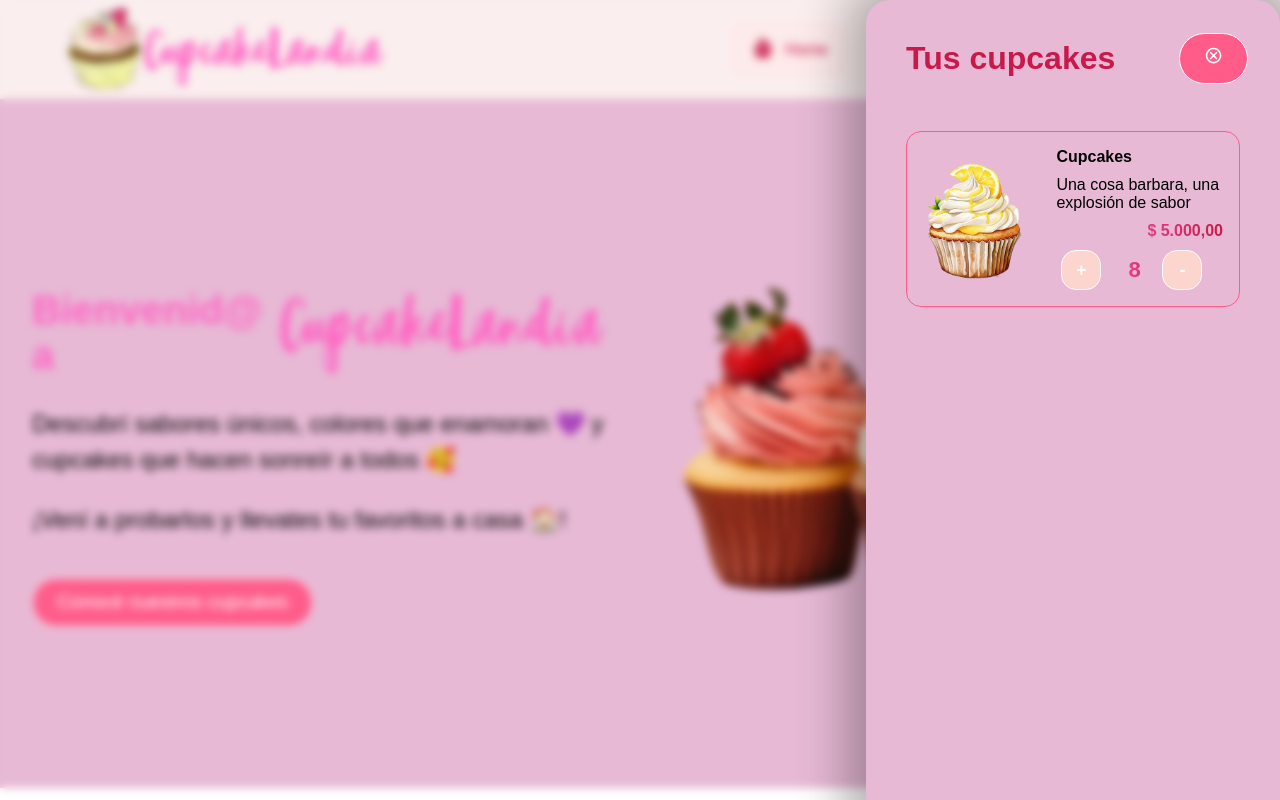
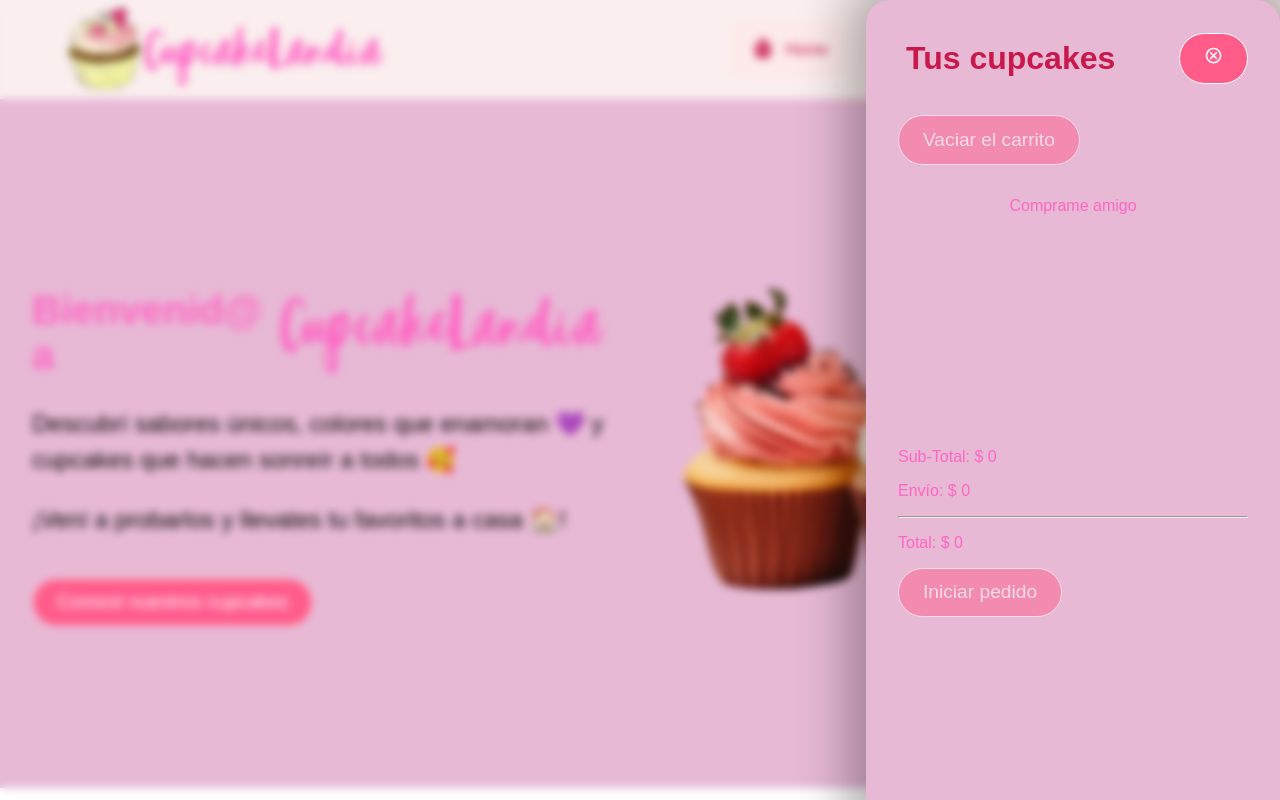
Before and after one commit to CeciliaBPerdomo/Proyecto-Integrador-React-Cupcakes, a React (Vite) app: page / in a window 1280 px wide. Both pictures are taken after a click on the element "Tu carrito". Shown: the top 800 px of the page. Built offline with nearby package versions, Linux system fonts and the light colour scheme.

Commit message:
Carrito de compras

```diff
--- a/package.json
+++ b/package.json
@@ -11,6 +11,7 @@
   },
   "dependencies": {
     "@reduxjs/toolkit": "^2.8.2",
+    "formik": "^2.4.6",
     "framer-motion": "^12.23.12",
     "react": "^19.1.0",
     "react-dom": "^19.1.0",
@@ -18,7 +19,8 @@
     "react-redux": "^9.2.0",
     "react-router-dom": "^7.7.1",
     "redux-persist": "^6.0.0",
-    "styled-components": "^6.1.19"
+    "styled-components": "^6.1.19",
+    "yup": "^1.7.0"
   },
   "devDependencies": {
     "@eslint/js": "^9.29.0",
--- a/src/components/Navbar/Carrito/CarritoCompras.jsx
+++ b/src/components/Navbar/Carrito/CarritoCompras.jsx
@@ -17,11 +17,17 @@ import { IoMdCloseCircleOutline } from "react-icons/io";
 // Card de cupcakes
 import CupackeCard from "./CupackeCard"
 import { useDispatch, useSelector } from 'react-redux';
-import { toggleCarrito } from '../../../redux/carrito/carritoSlice';
+import { toggleCarrito, vaciarCarrito } from '../../../redux/carrito/carritoSlice';
 
 const CarritoCompras = () => {
+    const dispatch = useDispatch()
+
     const invisible = useSelector(state => state.carrito.hidden)
-    const dispatch = useDispatch()
+    const { itemsCarrito, envio } = useSelector((state) => state.carrito)
+
+    const precio = itemsCarrito.reduce((acc, item) => {
+        return (acc += (item.precio * item.cantidad))
+    }, 0)
 
     return (
         <div>
@@ -53,13 +59,42 @@ const CarritoCompras = () => {
                         </ContenedorHeaderStyled>
 
                         <ContenedorPrincipalStyled>
+                            {/* Vaciar el carrito */}
+                            <Button
+                                onClick={() => dispatch(vaciarCarrito())}
+                                disabled={!itemsCarrito.length}
+                            >
+                                Vaciar el carrito
+                            </Button>
                             <CupcakeStyled>
-                                <CupackeCard />
+                                {/* Productos que hay en el carrito */}
+                                {itemsCarrito?.length ? (
+                                    itemsCarrito.map((cupcake) => {
+                                        return (
+                                            <CupackeCard
+                                            key={cupcake.id}
+                                            {...cupcake}
+                                            />
+                                        )
+                                    })
+                                ) :
+                                    (
+                                        <p> Comprame amigo</p>
+                                    )
+                                }
                             </CupcakeStyled>
+
+                            <p>Sub-Total: $ {precio}</p>
+                            <p>Envío: $ {envio}</p>
+                            <hr />
+                            <p>Total: $ {precio + envio}</p>
+                            <Button
+                                disabled={!itemsCarrito.length}
+                            >Iniciar pedido
+                            </Button>
                         </ContenedorPrincipalStyled>
                     </ContainerStyled>
                 )}
-
             </AnimatePresence>
         </div>
     )
--- a/src/components/Navbar/Carrito/CarrritoComprasStyled.js
+++ b/src/components/Navbar/Carrito/CarrritoComprasStyled.js
@@ -7,7 +7,7 @@ export const CarritoStyled = styled(motion.div)`
     left: 0;
     z-index: 9;
     width: calc(100vw - 350px);
-    height: 100vh;
+    height: 100%;
 
     ${({ oculto }) => !oculto && css`backdrop-filter: blur(4px);`}
 `;
@@ -24,7 +24,7 @@ export const ContainerStyled = styled(motion.div)`
     gap: 30px;
 
     width: 350px;
-    height: 1000px;
+    height: 100%;
 
     padding: 2rem;
     background-color: var(--color-tertiary-background);
@@ -36,7 +36,7 @@ export const ContenedorHeaderStyled = styled.div`
   display: flex;
   justify-content: space-between;
   align-items: center;
-color: var(--color-text-dark);
+    color: var(--color-text-dark);
 
    h1 {
       margin: 0;
@@ -46,6 +46,9 @@ color: var(--color-text-dark);
 
 export const ContenedorPrincipalStyled = styled.div`
     height: 100%;
+    p {
+        color: var(--color-text);
+    }
 `;
 
 export const CupcakeStyled = styled.div`
@@ -130,5 +133,4 @@ export const CantidadStyled = styled.span`
     font-size: 22px;
     letter-spacing: 0.6px;
     padding-right:1rem;
-
 `;
--- a/src/components/Navbar/Carrito/CupackeCard.jsx
+++ b/src/components/Navbar/Carrito/CupackeCard.jsx
@@ -14,34 +14,45 @@ import { formatoPrecio } from "../../../utilidades/precio"
 // Botonazo
 import Aumento from "../../UI/Boton/Aumento/Aumento"
 
-const CupackeCard = () => {
+// Redux
+import { useDispatch } from 'react-redux'
+import { agregarCarrito, borrarDelCarrito } from '../../../redux/carrito/carritoSlice'
 
+const CupackeCard = ({ id, imagen, title, descripcion, precio, cantidad }) => {
+    const dispatch = useDispatch()
     return (
         <CupcakeContainerStyled>
             {/* Imagen */}
             <CupcakeImagen
-                src='/cupcakes/LemonKiss.png'
-                alt='LemonKiss'
+                src={imagen}
+                alt={title}
             />
 
             <TextContainerStyled>
-                <h4>Cupcakes</h4>
-                <p>Una cosa barbara, una explosión de sabor</p>
-                <span>{formatoPrecio(5000)}</span>
+                <h4>{title}</h4>
+                <p>{descripcion}</p>
+                <span>{formatoPrecio(precio)}</span>
 
                 <ContadorStyled>
+                    {/* Disminuir */}
                     <Aumento
                         bgColor='var(--color-border)'
-                        onClick={() => console.log("Aumentar cantidad")}
+                        onClick={() => dispatch(borrarDelCarrito(id))}
+                    >
+                        -
+                    </Aumento>
+
+                    {/* Cantidad */}
+                    <CantidadStyled>
+                        {cantidad}
+                    </CantidadStyled>
+
+                    {/* Aumentar */}
+                    <Aumento
+                        bgColor='var(--color-border)'
+                        onClick={() => dispatch(agregarCarrito({ id, imagen, title, descripcion, precio, cantidad }))}
                     >
                         +
-                    </Aumento>
-                    <CantidadStyled>8</CantidadStyled>
-                    <Aumento
-                        bgColor='var(--color-border)'
-                        onClick={() => console.log("Disminuir cantidad")}
-                    >
-                        -
                     </Aumento>
                 </ContadorStyled>
             </TextContainerStyled>
```
Also changed, not shown: 2 other files (tests, documents, lock files or other folders).
